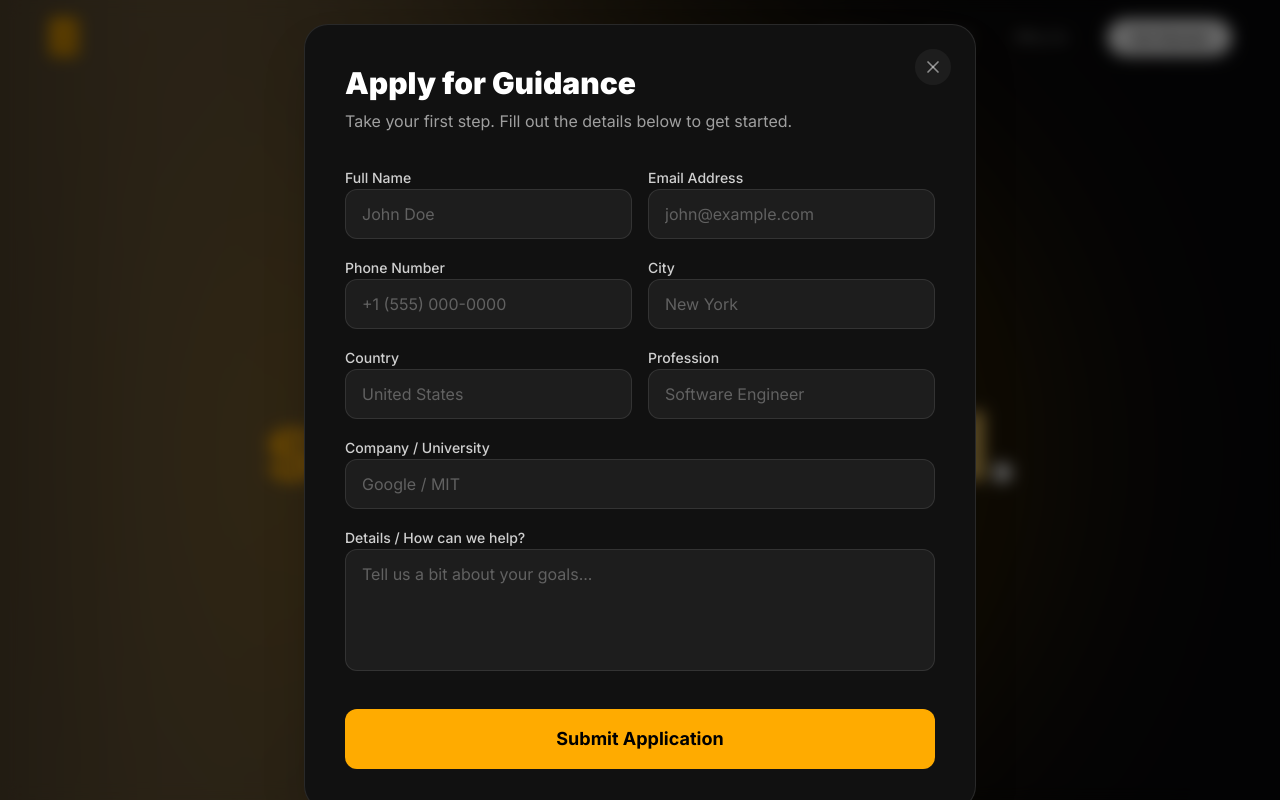
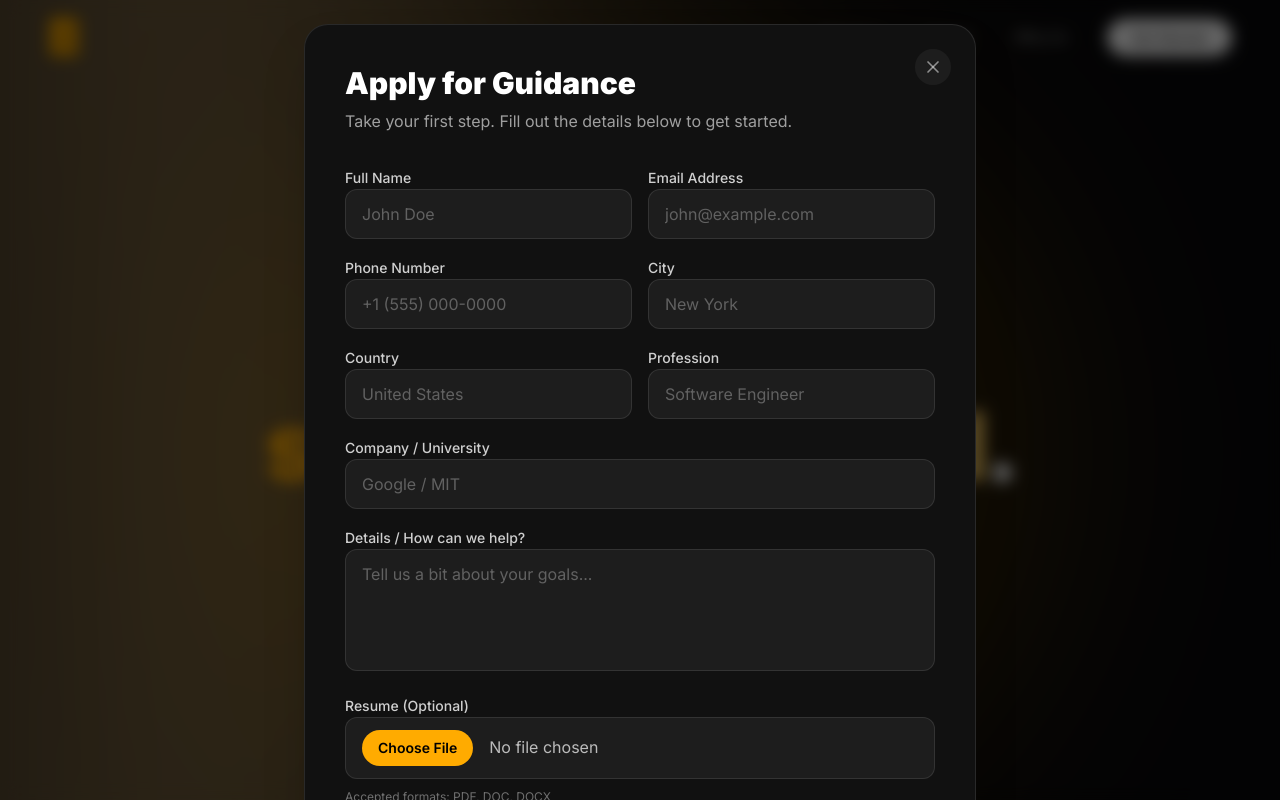
Before and after one commit to haseebashfaq490/Aik-Kadam, a React (Vite) app: page / in a window 1280 px wide. Both pictures are taken after a click on the button "Get Expert Guidance". Shown: the top 800 px of the page. Built offline with nearby package versions, Linux system fonts and the light colour scheme; a web font is replaced by a local one.

Commit message:
feat(application): Add resume upload to application form
Allows users to optionally upload a resume or supporting document when submitting an application. This enhances the application process by providing more context to the initiative.

```diff
--- a/src/components/ApplicationModal.tsx
+++ b/src/components/ApplicationModal.tsx
@@ -126,7 +126,7 @@ export default function ApplicationModal({ isOpen, onClose, intention }: Applica
                 </div>
               )}
 
-              <form onSubmit={handleSubmit} className="space-y-4">
+              <form onSubmit={handleSubmit} className="space-y-4" encType="multipart/form-data">
                 {/* Formsubmit Configuration */}
                 <input type="hidden" name="_subject" value={subject} />
                 <input type="hidden" name="Application Type" value={intention} />
@@ -176,6 +176,12 @@ export default function ApplicationModal({ isOpen, onClose, intention }: Applica
                   <textarea required name="Details" rows={4} className="w-full bg-white/5 border border-white/10 rounded-xl px-4 py-3 text-white placeholder-white/30 focus:outline-none focus:border-brand-orange focus:ring-1 focus:ring-brand-orange transition-all resize-none" placeholder="Tell us a bit about your goals..."></textarea>
                 </div>
 
+                <div className="space-y-1.5">
+                  <label className="text-sm font-medium text-white/80">Resume (Optional)</label>
+                  <input type="file" name="attachment" accept=".pdf,.doc,.docx" className="w-full bg-white/5 border border-white/10 rounded-xl px-4 py-3 text-white/70 file:mr-4 file:py-2 file:px-4 file:rounded-full file:border-0 file:text-sm file:font-semibold file:bg-brand-orange file:text-black hover:file:bg-brand-orange-dark transition-all" />
+                  <p className="text-xs text-white/40 mt-1">Accepted formats: PDF, DOC, DOCX</p>
+                </div>
+
                 <div className="pt-4">
                   <button
                     type="submit"
```
